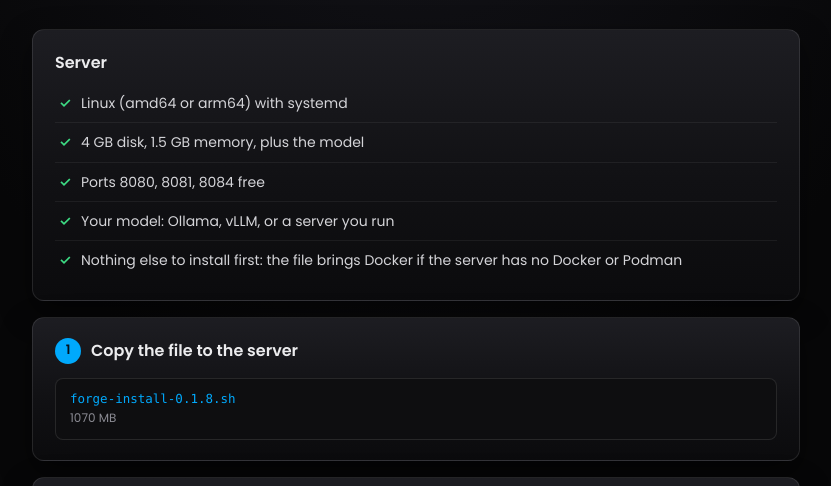
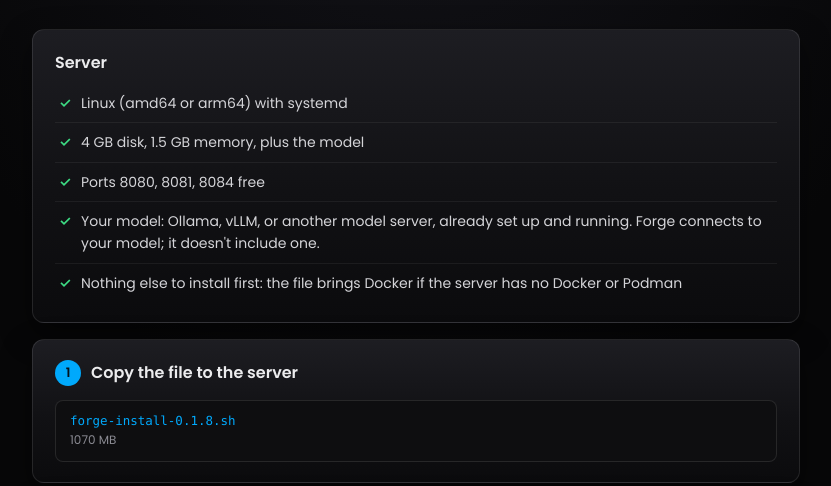
Before and after one commit to DevStudiosDigital/forge-releases, a plain HTML site: page index.html in a window 1280 px wide. Shown: the part 246-732 px from the top of the page, without its empty margins (224-1055 px from the left). Drawn offline with Linux system fonts and the light colour scheme.

Commit message:
docs: say the model must already be set up and running before the install

```diff
--- a/index.html
+++ b/index.html
@@ -137,7 +137,7 @@
       <li>Linux (amd64 or arm64) with systemd</li>
       <li>4 GB disk, 1.5 GB memory, plus the model</li>
       <li>Ports 8080, 8081, 8084 free</li>
-      <li>Your model: Ollama, vLLM, or a server you run</li>
+      <li>Your model: Ollama, vLLM, or another model server, already set up and running. Forge connects to your model; it doesn't include one.</li>
       <li>Nothing else to install first: the file brings Docker if the server has no Docker or Podman</li>
     </ul>
   </section>
```
